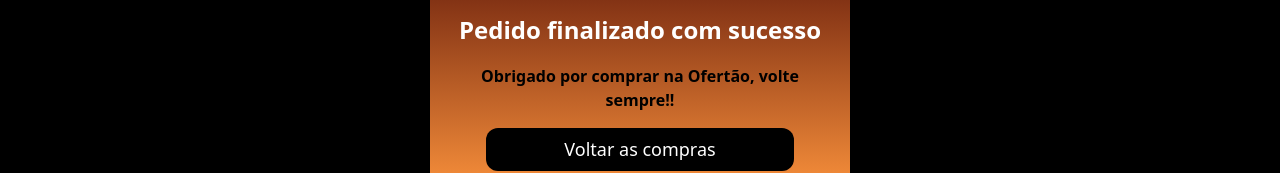
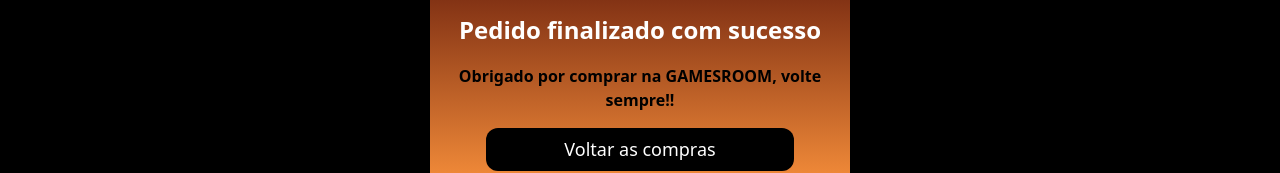
Before and after one commit to joaotoni/desafio-supera, a React (Vite) app: page /done in a window 1280 px wide. Shown: the part 164-337 px from the top of the page. Built offline with nearby package versions, Linux system fonts and the light colour scheme.

Commit message:
Changing name in Done page

```diff
--- a/src/Pages/Done.jsx
+++ b/src/Pages/Done.jsx
@@ -6,7 +6,7 @@
             <section className="flex justify-center text-center pt-16" >
                 <div className="bg-opacity-50 bg-gradient-to-b from-orange-900 to-orange-400 w-[420px] p-6 rounded-[12px]">
                     <h2 className="text-white font-bold text-[24px]">Pedido finalizado com sucesso</h2>
-                    <h3 className="text-[16px] font-bold my-4">Obrigado por comprar na Ofertão, volte sempre!!</h3>
+                    <h3 className="text-[16px] font-bold my-4">Obrigado por comprar na GAMESROOM, volte sempre!!</h3>
                     <Link to={"/"}>
                         <p className="text-white bg-black p-2 rounded-xl text-[18px] mt-2 mx-8">Voltar as compras</p>
                     </Link>
```
